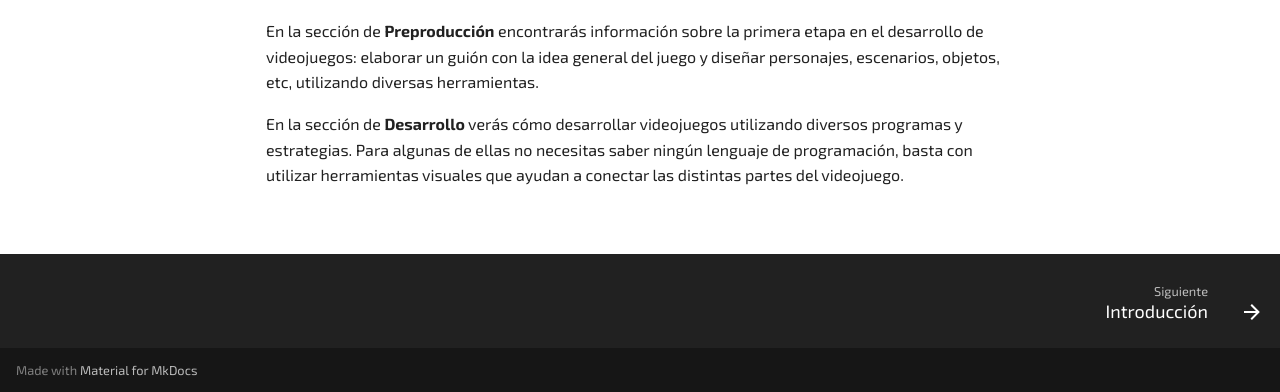
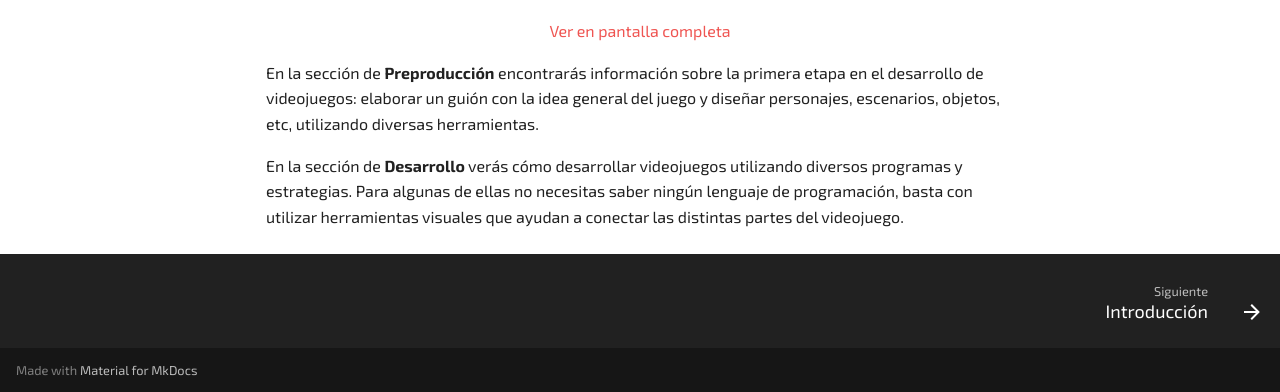
Before and after one commit to nachoiborraIES/videojuegos, an MkDocs documentation site: the page built from docs/index.md, in a window 1280 px wide and 1024 px high, cut to the strip 632-1024 px from the top of the window. Built offline with MkDocs 1.6.1 and Material for MkDocs 9.7.7, drawn with Linux system fonts in a browser that asks for light colours; a script that is not in the unit is left out.

Commit message:
01 actualizado

```diff
--- a/docs/index.md
+++ b/docs/index.md
@@ -5,7 +5,10 @@
 Aquí tienes unas diapositivas que te explican la evolución de los videojuegos desde los primeros que se hicieron, y qué etapas abarca el desarrollo de un videojuego:
 
 <div align="center">
-    <iframe src="https://1drv.ms/p/c/6714ddaf890d0c0f/IQQumKa3U3I9SLp7fIKC2SfAAeY7ddLVhNU5-urtz0P80ys?em=2&amp;wdAr=1.7777777777777777" width="476px" height="288px" frameborder="0"></iframe>
+    <iframe src="pdf/01 - Intro desarrollo videojuegos.pdf" width="476px" height="288px" frameborder="0"></iframe>
+    <p><a href="pdf/01 - Intro desarrollo videojuegos.pdf" target="_blank">
+        Ver en pantalla completa
+    </a></p>
 </div>
 
 En la sección de **Preproducción** encontrarás información sobre la primera etapa en el desarrollo de videojuegos: elaborar un guión con la idea general del juego y diseñar personajes, escenarios, objetos, etc, utilizando diversas herramientas.
```
Also changed, not shown: 1 other file.
